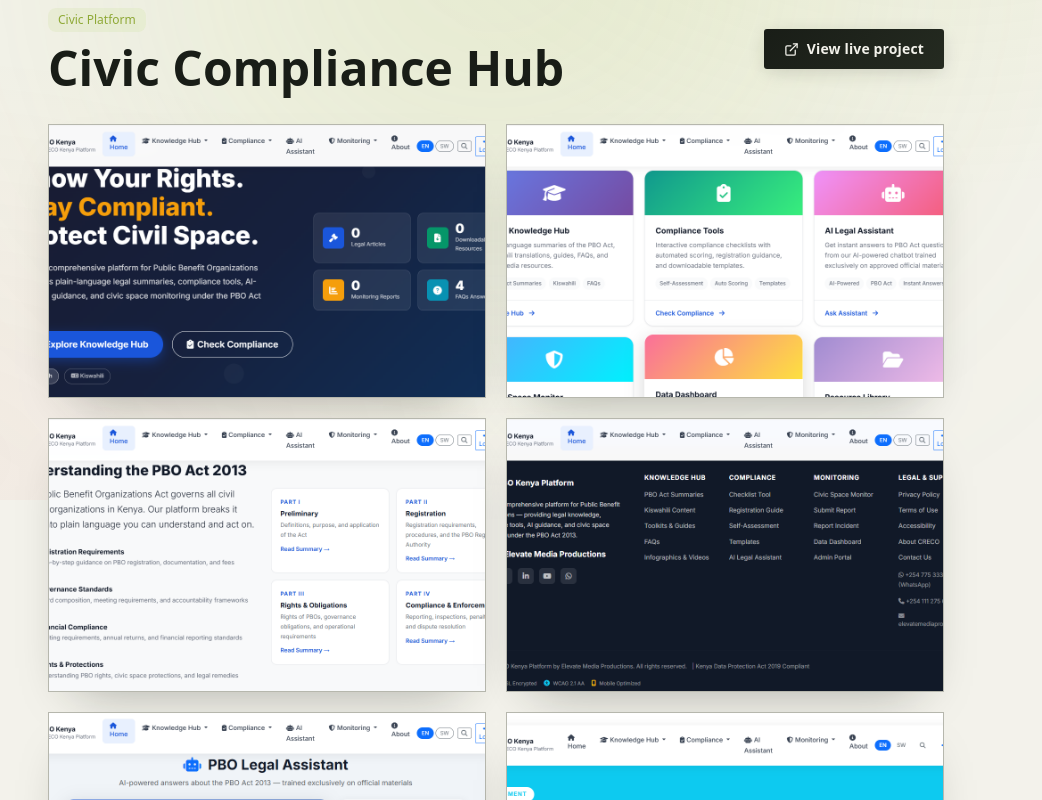
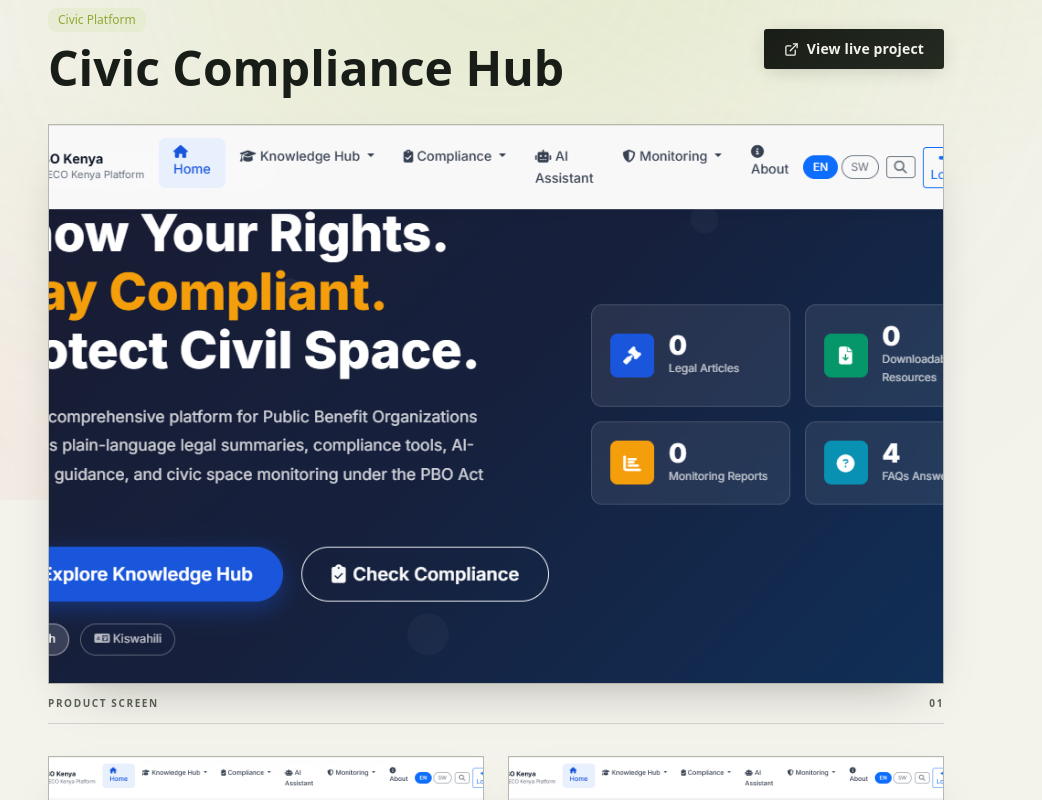
Before and after one commit to em757896-alt/elevate-media-productions, a SvelteKit app in the folder apps/web/: page /portfolio/civic-compliance-system in a window 1280 px wide. Shown: the part 300-1100 px from the top of the page, without its empty margins (144-1186 px from the left). Built offline with nearby package versions, Linux system fonts and the light colour scheme; no server answers.

Commit message:
Give project screenshots a clear lead image and editorial captions

```diff
--- a/apps/web/src/routes/portfolio/[slug]/+page.svelte
+++ b/apps/web/src/routes/portfolio/[slug]/+page.svelte
@@ -57,10 +57,15 @@
 
           {#if project.screenshots.length > 0}
             <Reveal>
-              <div class="grid gap-5 sm:grid-cols-2">
+              <div class="grid gap-x-6 gap-y-8 sm:grid-cols-2">
                 {#each project.screenshots as shot, i}
-                  <figure class="project-visual aspect-[16/10]">
-                    <img src={shot} alt={`${project.title} product screen ${i + 1}`} loading="lazy" />
+                  <figure class:sm:col-span-2={i === 0}>
+                    <div class="project-visual aspect-[16/10]">
+                      <img src={shot} alt={`${project.title} product screen ${i + 1}`} loading="lazy" />
+                    </div>
+                    <figcaption class="mt-3 flex items-center justify-between border-b border-ink/15 pb-3 text-[10px] font-semibold uppercase tracking-[.16em] text-ink-light dark:border-white/15 dark:text-slate-500">
+                      <span>Product screen</span><span>{String(i + 1).padStart(2,'0')}</span>
+                    </figcaption>
                   </figure>
                 {/each}
               </div>
```
